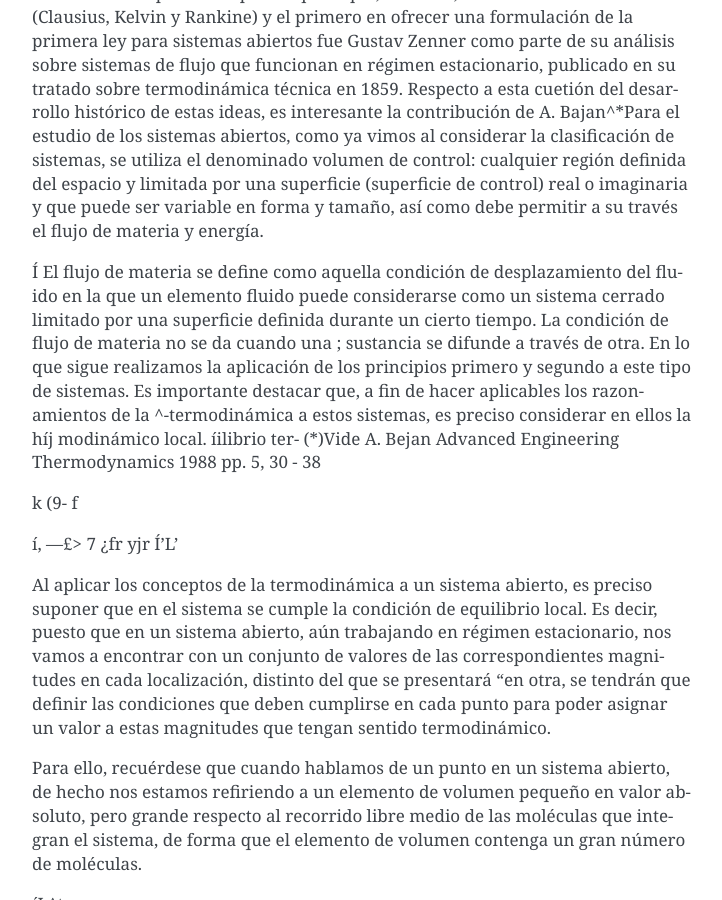
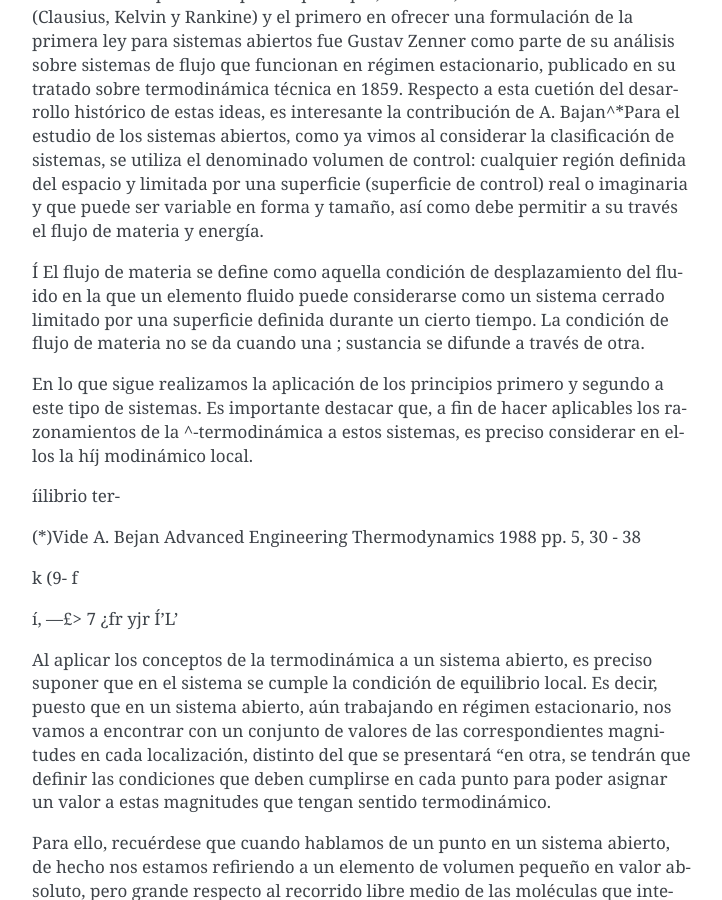
Before and after one commit to mantielero/termodinamica, a Sphinx documentation site: the page built from source/guion_primer_segundo_principios.rst, in a window 1280 px wide and 900 px high, scrolled down 1052 px. Shown: the whole window, without its empty margins (388-1110 px from the left). Built offline with Sphinx 7.4.7, drawn with Linux system fonts in a browser that asks for light colours; part of the change alters nothing that is shown; some of the changed text lies outside the part shown.

```diff
--- a/source/guion_primer_segundo_principios.rst
+++ b/source/guion_primer_segundo_principios.rst
@@ -2,8 +2,6 @@ Primer y Segundo Principios Aplicados a Sistemas Abiertos
 =========================================================
 
 (Antonio Sánchez Sánchez)
-
-
 
 
 5. PRINCIPIOS PRIMERO Y SEGUNDO APLICADOS A SISTEMAS ABIERTOS::
@@ -20,13 +18,14 @@ Primer y Segundo Principios Aplicados a Sistemas Abiertos
    5.5.1.	- Turbina.
    5.5.2.	- Compresor y bomba.
    5.5.3.	- Difusor y Tobera.
-   5.5.4.	-Rendimiento adiabático de estos dispositivos. 5.5.5- Dispositivos de estrangulación.
+   5.5.4.	-Rendimiento adiabático de estos dispositivos.
+   5.5.5- Dispositivos de estrangulación.
 
-   Qengel, Yunus A. y M.A. Boles. TERMODINÁMICA^
+Qengel, Yunus A. y M.A. Boles. TERMODINÁMICA^
 
-   Tomo I) Me GRAW-HILL. 1996 México Capitulo IV, VI y VII.
+Tomo I) Me GRAW-HILL. 1996 México Capitulo IV, VI y VII.
 
-   Wark. K. TERMODINÁMICA. Me GRAW-HILL. 1991 México Capítulos VII y VIII.
+Wark. K. TERMODINÁMICA. Me GRAW-HILL. 1991 México Capítulos VII y VIII.
 
 
 Introducción
@@ -41,10 +40,13 @@ Para el estudio de los sistemas abiertos, como ya vimos al considerar la clasifi
 
 Í El flujo de materia se define como aquella condición de desplazamiento del fluido en la que un elemento fluido puede considerarse como un sistema cerrado limitado por una superficie definida durante un cierto tiempo. La condición de flujo de materia no se da cuando una
 ; sustancia se difunde a través de otra.
+
 En lo que sigue realizamos la aplicación de los principios primero y segundo a este tipo de sistemas. Es importante destacar que, a fin de hacer aplicables los razonamientos de la
 ^-termodinámica a estos sistemas, es preciso considerar en ellos la \híj
 modinámico local.
+
 íilibrio ter-
+
 (*)Vide A. Bejan Advanced Engineering Thermodynamics 1988 pp. 5, 30 - 38
 
 
@@ -296,7 +298,8 @@ Primer y segundo principios aplicados a sistemas abiertos. Entropía
 
 en la que m es el gasto a través de una sección del sistema y los subíndices 1 y 2 se refieren a cualquier sección normal a la dirección del flujo.
 
-4.2.2.- Trabajo mecánico en flujo estacionario
+Trabajo mecánico en flujo estacionario
+^^^^^^^^^^^^^^^^^^^^^^^^^^^^^^^^^^^^^
 
 
 En el tema 2 vimos que el máximo trabajo mecánico realizado por un sistema cerrado cuando se desplaza su frontera, en ausencia de otros efectos, viene dado por:
@@ -607,7 +610,7 @@ Si suponemos, además, que la variación de velocidad es despreciable, la ecuaci
 wx = ha — he	(4.32.b)
 
 Compresor
-
+^^^^^^^^^
 
 Un compresor es un dispositivo que se utiliza para incrementar la presión de un fluido. En este dispositivo se entraga trabajo al fluido y se produce un incremento de presión en el mismo. Si suponemos transformación adiabática y en régimen estacionario, al igual que en la turbina, podremos escribir:
 wx = hQ¡ - h0c	(4.33.a)
@@ -615,6 +618,7 @@ y si V8 ~ Ve:
 wx — ha — he	(4.33.b)
 
 Difusor y Tobera
+^^^^^^^^^^^^^^^^
 
 Los difusores y toberas son elementos sin partes móviles utilizados en las instalaciones que funcionan con fluidos y en las que se quiere o bien incrementar la presión a expensas, fundamentalmente, de la energía cinética (compresión dinámica), difusor, o bien incrementar la velocidad expansionando el fluido (expansión dinámica), tobera.
 
@@ -640,9 +644,11 @@ Primer y segundo principios aplicados a sistemas abiertos
 condición de idealidad es donde interviene la segunda ley, ya que lo que vamos a tomar como referencia de idealidad es el comportamiento isoentrópico del dispositivo. Así, cuanto más se acerque la instalación al comportamiento reversible más se acerca el rendimiento al valor unidad.
 
 Compresor
+
 o2
 
 Turbina
+^^^^^^^
 
 En la figura 4.4 representamos en un diagrama T — s la evolución tanto de un compresor como de una turbina. A partir de ese diagrama queda claro que los rendimientos de un compresor y de una turbina se definen como:
 
```
